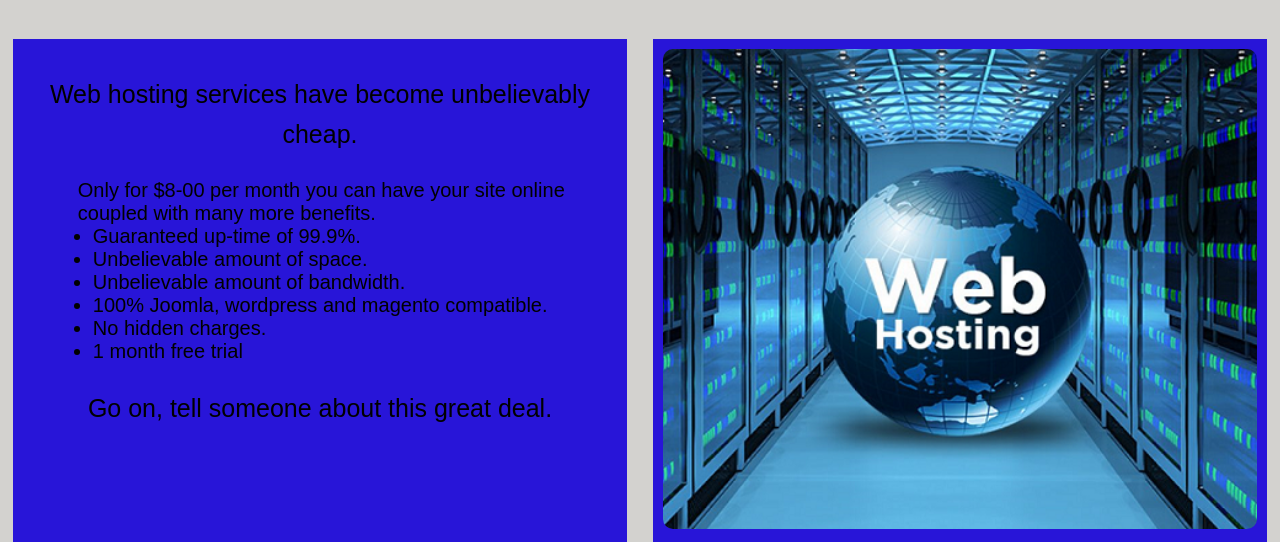
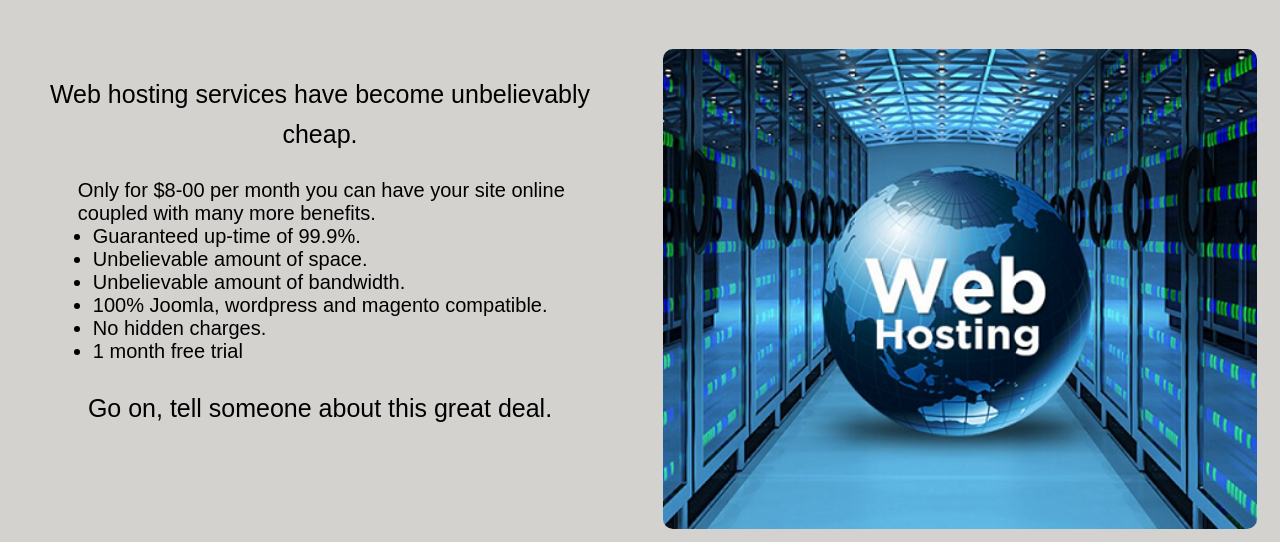
Before and after one commit to codhiambo21/munyang1.github-io, a plain HTML site: page hosting.html in a window 1280 px wide. Shown: the part 410-952 px from the top of the page. Drawn offline with Linux system fonts and the light colour scheme.

Commit message:
Update about.css

```diff
--- a/css/about.css
+++ b/css/about.css
@@ -479,7 +479,7 @@ body {
   box-sizing: border-box;
   position: relative;
   padding: 10px;
-  background-color: #2815d8;
+
 
 }
 .column-webhosting p{
```
